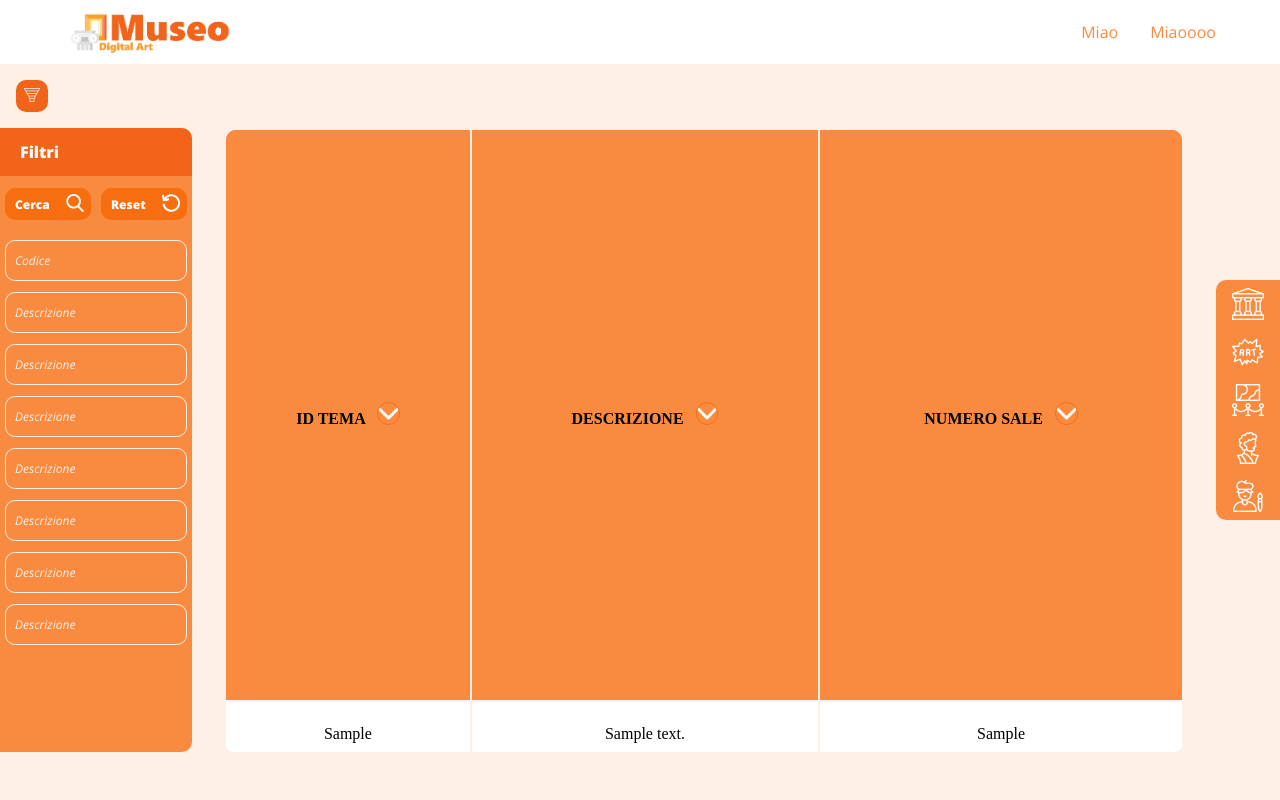
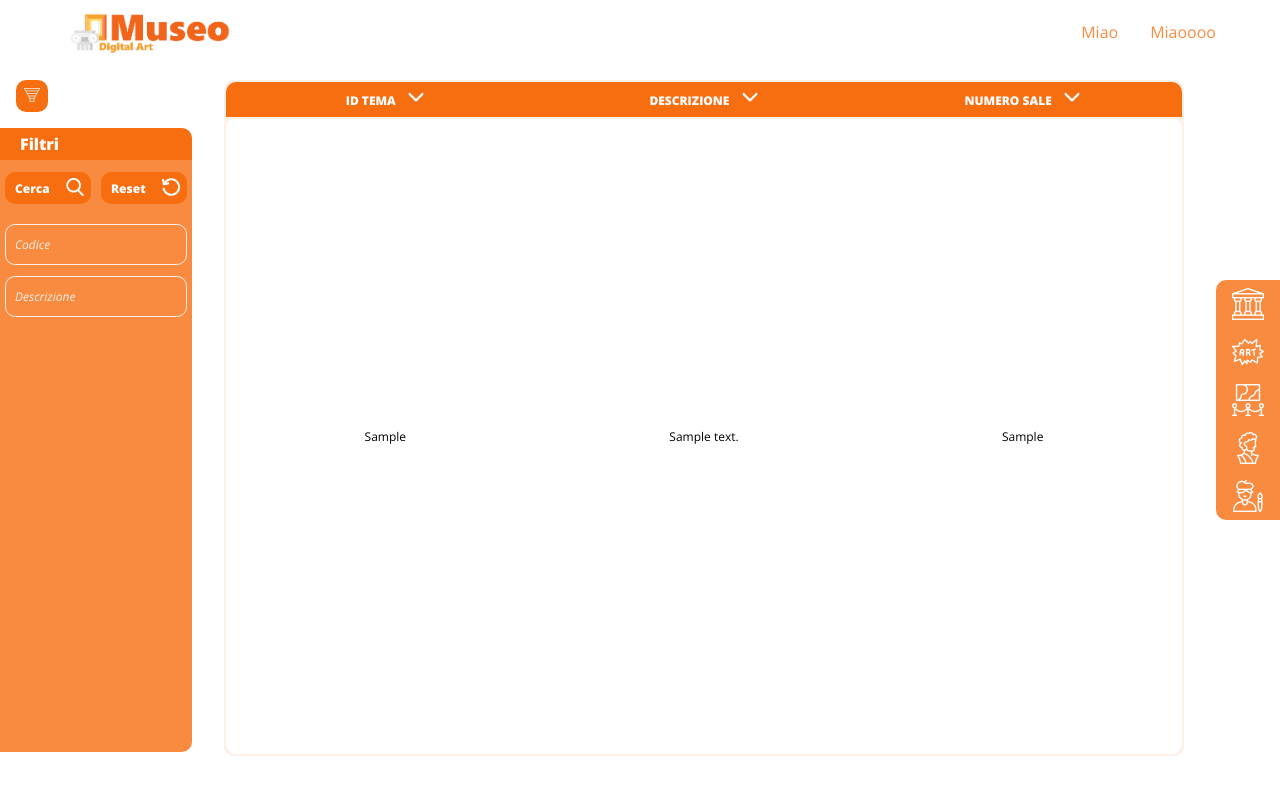
Before and after one commit to DanieleGotti/MUSEO_Digital_Art, a PHP site: page /tema.php in a window 1280 px wide. Run offline with PHP 8.4, Linux system fonts and the light colour scheme; tables that the repository leaves empty or names only in its code hold one stand-in row (values such as "Sample post").

Commit message:
UI tabelle

```diff
--- a/code/css/cssHome.css
+++ b/code/css/cssHome.css
@@ -31,6 +31,8 @@ body {
   animation-range: exit;
   width: 50vw;
   height: auto;
+  background: rgba(255, 255, 255, 0.5);
+  border-radius: 10px;
 }
 
 .logoImage {
--- a/code/css/cssPage.css
+++ b/code/css/cssPage.css
@@ -6,7 +6,7 @@
 }
 
 body {
-  background-color: #FEF0E7;
+  background-color: white;
 }
 
 .filterButton {
@@ -15,7 +15,7 @@ body {
   margin-top: 1rem;
   margin-left: 1rem;
   border: none;
-  background-color: #F26419;
+  background-color: #F76E11;
   border-radius: 10px;
 }
 
@@ -62,10 +62,10 @@ body {
 }
 
 .filterHeader {
-  height: 3rem;
+  height: 2rem;
   width: 100%;
   display: flex;
-  background-color: #F26419;
+  background-color: #F76E11;
   align-items: center;
   text-decoration: none;
   transition: width 600ms;
@@ -252,23 +252,27 @@ body {
 }
 
 .tableBody {
-  margin: 1rem;
+  margin-top: -2rem;
+  margin-bottom: 1rem;
   margin-left: 14rem;
   margin-right: 6rem;
-  height: calc(100vh - 11rem);
+  height: calc(100vh - 8rem);
   transition: width 200ms ease;
   overflow-y: auto;
   overflow-x: auto;
   border-radius: 10px;
+  border: 2px solid #FEF0E7;
+  background-color: #FEF0E7;
+  display: flex;
+  flex-direction: column;
 }
 
 .tableBody thead {
   position: sticky;
-  height: 100%;
+  height: 2rem;
   width: 100%;
   top: 0;
   z-index: 2;
-  background-color: #F98B41;
 }
 
 .tableBody thead th:first-child {
@@ -279,50 +283,105 @@ body {
   border-top-right-radius: 10px;
 }
 
-.tableBody tbody tr:last-child td:first-child {
+.tableBody tbody tr:last-child td{
+  border-bottom: none;
+}
+
+.tableBody tbody tr td:first-child {
+  border-top-left-radius: 10px;
   border-bottom-left-radius: 10px;
 }
 
-.tableBody tbody tr:last-child td:last-child {
+.tableBody tbody tr td:last-child {
+  border-top-right-radius: 10px;
   border-bottom-right-radius: 10px;
+}
+
+.tableBody::-webkit-scrollbar {
+  width: .5em;
+  height: .5em;
+  background-color: #FEF0E7;
+  border-radius: 100%;
+}
+
+.tableBody::-webkit-scrollbar-track {
+  background-color: #FEF0E7;
+  border-radius: 100vw;
+  margin-block: .5em;
+}
+
+.tableBody::-webkit-scrollbar-thumb {
+  background: #F76E11;
+  border: 2px solid  #FEF0E7;
+  border-radius: 100vw;
+}
+
+.tableBody::-webkit-scrollbar-thumb:hover {
+  background: #F98B41;
 }
 
 table {
   width: 100%;
+  height: 100%;
   height: calc(100vh - 10rem);
+  background-color: #FEF0E7;
+  border-collapse: collapse;
+  flex: 1;
+  table-layout: fixed;
 }
 
 thead {
   width: 100%;
-  height: 100%;
+  height: 2rem;
   padding: 10px 0px;
+  background-color: #FEF0E7;
+  flex: 0 0 auto;
 }
 
 th {
-  background-color: #F98B41;
-  min-height: 3rem;
+  background-color: #F76E11;
+  height: 2rem;
   vertical-align: middle;
   text-align: center;
+  padding: 0px 10px;
+  color: white;
+  line-height: 2rem;
+  align-items: center;
+  justify-content: center;
+  font-family: "Open sans";
+  font-weight: 800;
+  font-size: 12px;
+  box-sizing: border-box;
 }
 
 tbody {
   display: table-row-group;
-  max-height: calc(100vh - 18rem);
+  background-color: #FEF0E7;
+  flex: 1;
+}
+
+tbody tr {
+  height: 4rem;
 }
 
 td {
   background-color: white;
   padding: 0;
-  height: 4rem;
   vertical-align: middle;
   text-align: center;
+  font-family: "Open sans";
+  font-weight: 400;
+  font-size: 12px;
+  border-top: 2px solid #FEF0E7;
+  border-bottom: 2px solid #FEF0E7;
+  box-sizing: border-box;
 }
 
 .iconArrow {
   display: inline-block;
-  width: 1.3rem;
-  height: 1.3rem;
-  border: 1.4px solid #F76E11;
+  width: 16px;
+  height: 16px;
+  border: 1px solid #F76E11;
   border-radius: 50%;
   text-align: center;
   font-size: 1rem;
@@ -330,6 +389,6 @@ td {
 }
 
 .iconArrow img{
-  height: 1.3rem;
+  height: 16px;
   border-radius: 50%;
 }
--- a/code/tema.php
+++ b/code/tema.php
@@ -47,38 +47,6 @@
             <input id="descrizione" class="input" name="descrizione" type="text"/>
             <label class="placeHolder">Descrizione</label>
           </li>
-
-
-          <li class="filterItem">
-            <input id="descrizione" class="input" name="descrizione" type="text"/>
-            <label class="placeHolder">Descrizione</label>
-          </li>
-
-          <li class="filterItem">
-            <input id="descrizione" class="input" name="descrizione" type="text"/>
-            <label class="placeHolder">Descrizione</label>
-          </li>
-
-          <li class="filterItem">
-            <input id="descrizione" class="input" name="descrizione" type="text"/>
-            <label class="placeHolder">Descrizione</label>
-          </li>
-
-          <li class="filterItem">
-            <input id="descrizione" class="input" name="descrizione" type="text"/>
-            <label class="placeHolder">Descrizione</label>
-          </li>
-
-          <li class="filterItem">
-            <input id="descrizione" class="input" name="descrizione" type="text"/>
-            <label class="placeHolder">Descrizione</label>
-          </li>
-
-          <li class="filterItem">
-            <input id="descrizione" class="input" name="descrizione" type="text"/>
-            <label class="placeHolder">Descrizione</label>
-          </li>
-
         </div>
       </ul>
     </form>
```
